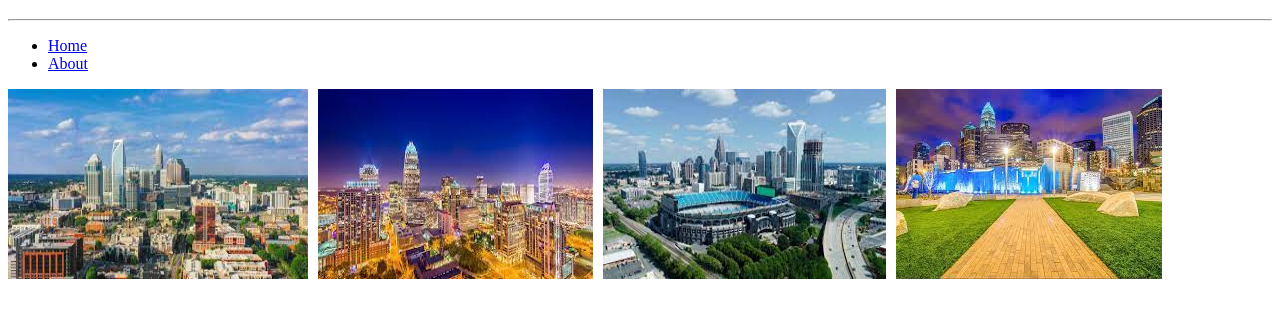
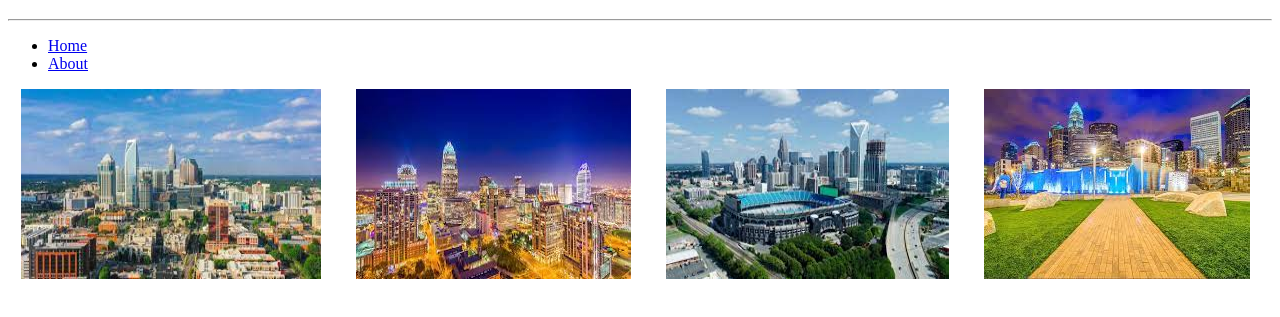
Before and after one commit to jaquellsensi/simple-travel-site, a plain HTML site: page cityimages.html in a window 1280 px wide. Shown: the part 61-378 px from the top of the page. Drawn offline with Linux system fonts and the light colour scheme.

Commit message:
fixed merge mistake

```diff
--- a/cityimages.html
+++ b/cityimages.html
@@ -10,16 +10,17 @@
         .image-container {
             display: flex;
             flex-direction: row;
-            justify-content: space-;
+            justify-content: space-around;
             padding: 0;
             margin: 0;
-            /* Use flexbox to align images horizontally */
+
         }
 
         .image-container img {
             margin-right: 10px;
 
-            /* Optional: Add some spacing between images */
+
+
         }
     </style>
 </head>
```
